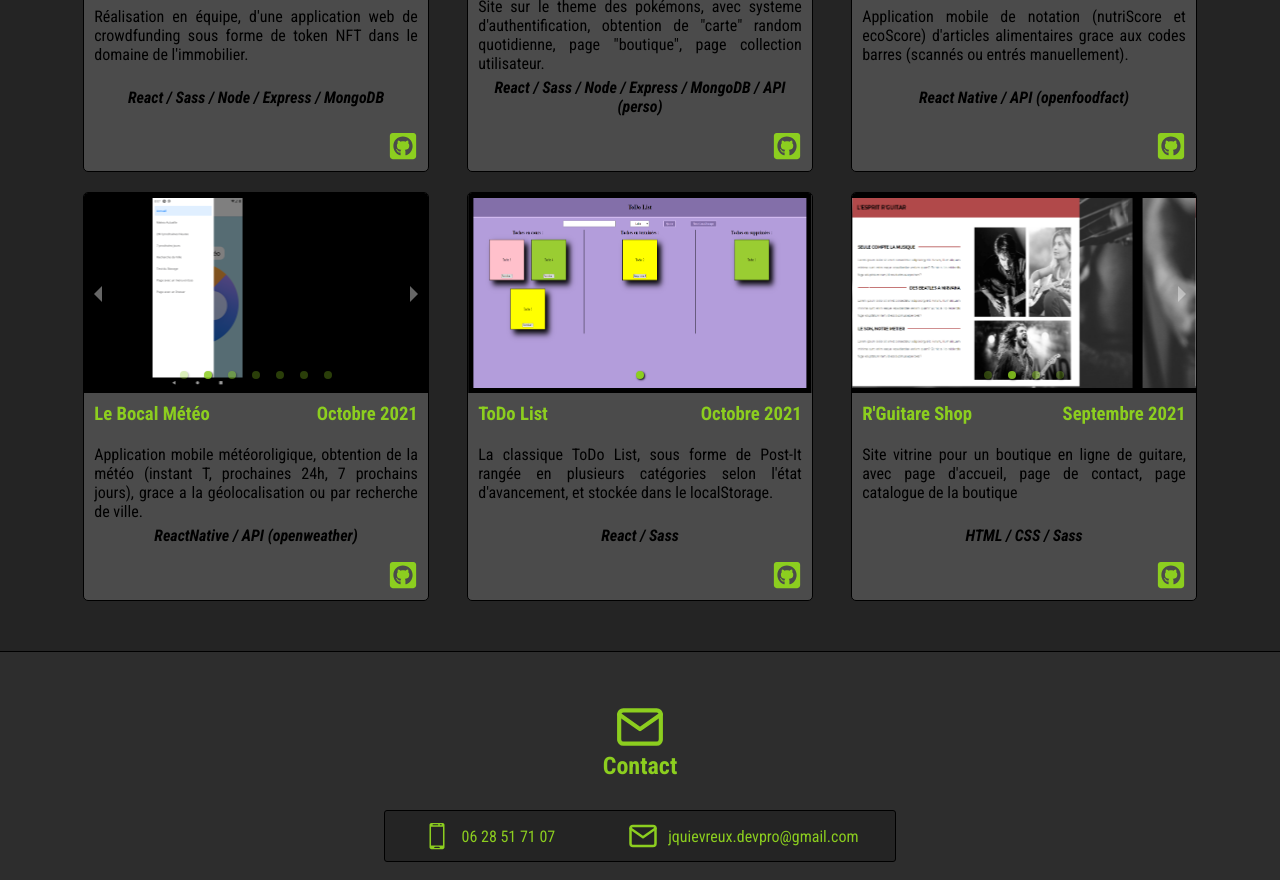
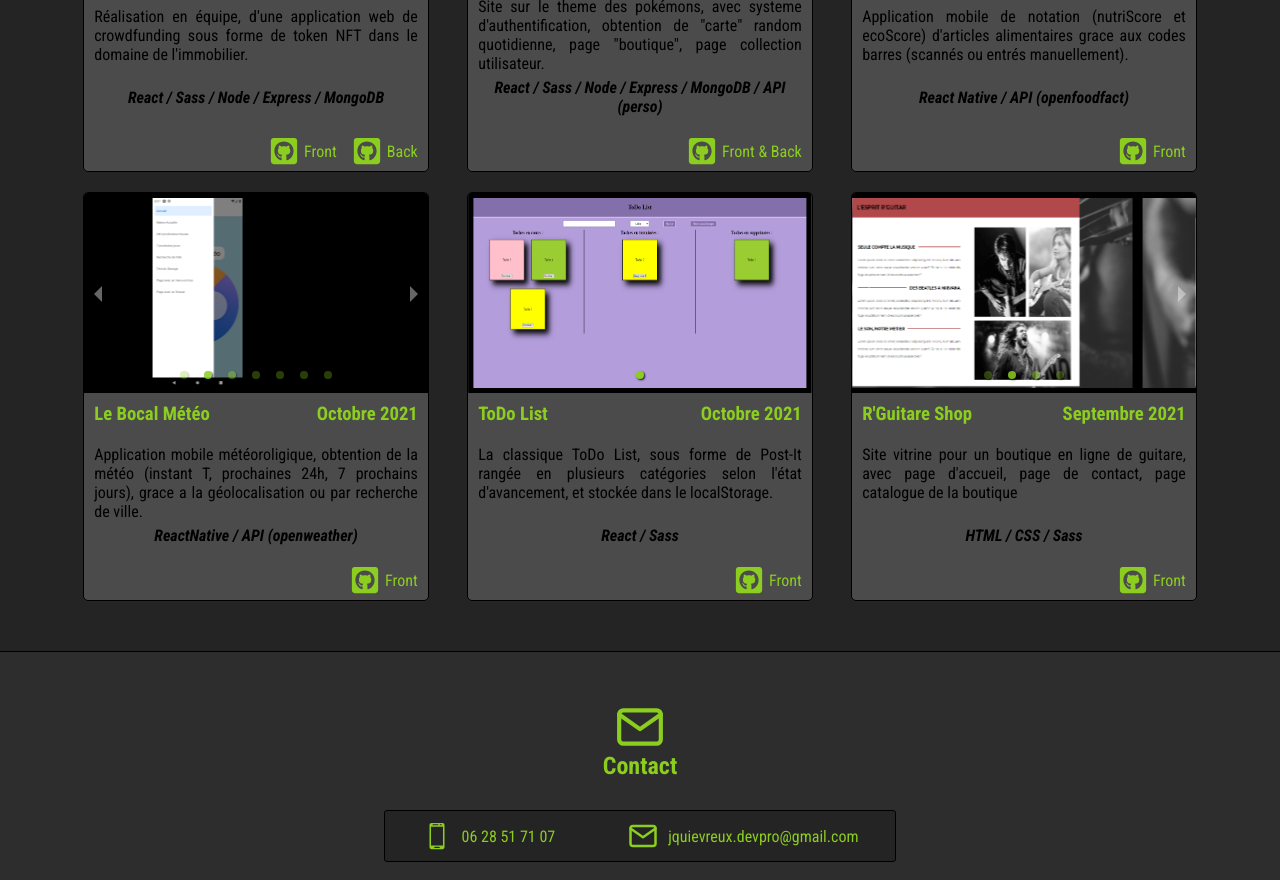
Before and after one commit to JeremyQuievreux/Portfolio-front, a React (Create React App) app: page / in a window 1280 px wide. Shown: the part 1800-2680 px from the top of the page. Built offline with nearby package versions, Linux system fonts and the light colour scheme.

Commit message:
update scss about, and projets links

```diff
--- a/src/About/About.scss
+++ b/src/About/About.scss
@@ -55,6 +55,9 @@
             justify-content: center;
             a{
                 color: $secondary;
+                &:hover{
+                    color: white;
+                }
             }
             svg{
                 width: 50px;
--- a/src/Projects/ProjectItem.js
+++ b/src/Projects/ProjectItem.js
@@ -35,8 +35,15 @@ function ProjectItem({project}) {
                     <p>{project.description}</p>
                     <p className="techno">{project.technos}</p>
                 </div>
-                <div className="project-link">
-                <a href={project.link} target="_blank" rel="noreferrer"><FaGithubSquare/></a>
+                <div className="project-links-container">
+                    {project.links.map((projectLink) => {
+                        return(
+                            <div className="project-link">
+                                <a href={projectLink.link} target="_blank" rel="noreferrer"><FaGithubSquare/></a>
+                                <p>{projectLink.side}</p>
+                            </div>
+                        )
+                    })}
                 </div>
             </div>
         </div>
--- a/src/Projects/Projects.scss
+++ b/src/Projects/Projects.scss
@@ -35,9 +35,6 @@
                 flex-direction: column;
                 align-items: flex-end;
                 overflow: hidden;
-                a{
-                    width: 100%;
-                }
                 .dot{
                     background-color: $secondary;
                 }
@@ -89,17 +86,33 @@
                         }
                     }
 
+                    .project-links-container{
+                        display: flex;
+                        justify-content: flex-end;
                         .project-link{
+                            display: flex;
+                            margin: 5px;
+                            &:hover{
+                                a{
+                                    color: $primary;
+                                }
+                                color: $primary;
+                            }
                             a{
                                 display: flex;
-                            justify-content: flex-end;
+                                justify-content: center;
                                 align-items: center;
-                            margin-bottom: 10px;
                                 color: $secondary;
                                 svg{
                                     height: 30px;
                                     width: 30px;
-                                margin-right: 10px;
+                                }
+                            }
+                            p{
+                                display: flex;
+                                justify-content: center;
+                                align-items: center;
+                                margin: 0 5px;
                             }
                         }
                     }
--- a/src/Projects/ProjectsData.js
+++ b/src/Projects/ProjectsData.js
@@ -37,7 +37,16 @@ export const projects = [
         date: "Novembre 2021",
         description: "Réalisation en équipe, d'une application web de crowdfunding sous forme de token NFT dans le domaine de l'immobilier.",
         technos: "React / Sass / Node / Express / MongoDB",
-        link: "https://github.com/JeremyQuievreux/UpdownStreet-Front",
+        links: [
+            {
+                side: "Front",
+                link: "https://github.com/JeremyQuievreux/UpdownStreet-Front"
+            },
+            {
+                side: "Back",
+                link: "https://github.com/JeremyQuievreux/UpdownStreet-Back"
+            }
+        ],
         slides: [updownstreet1,updownstreet2,updownstreet3,updownstreet4,updownstreet5]
     },
     {
@@ -45,7 +54,12 @@ export const projects = [
         date: "Octobre 2021",
         description: `Site sur le theme des pokémons, avec systeme d'authentification, obtention de "carte" random quotidienne, page "boutique", page collection utilisateur.`,
         technos: "React / Sass / Node / Express / MongoDB / API (perso)",
-        link: "https://github.com/JeremyQuievreux/PokeRandomV1",
+        links: [
+            {
+                side: "Front & Back",
+                link: "https://github.com/JeremyQuievreux/PokeRandomV1"
+            }
+        ],
         slides: [pokemon1,pokemon2,pokemon3,pokemon4]
     },
     {
@@ -53,7 +67,12 @@ export const projects = [
         date: "Octobre 2021",
         description: "Application mobile de notation (nutriScore et ecoScore) d'articles alimentaires grace aux codes barres (scannés ou entrés manuellement).",
         technos: "React Native / API (openfoodfact)",
-        link: "https://github.com/JeremyQuievreux/ScoreApp",
+        links: [
+            {
+                side: "Front",
+                link: "https://github.com/JeremyQuievreux/ScoreApp"
+            }
+        ],
         slides: [scoremyfood1,scoremyfood2,scoremyfood3,scoremyfood4,scoremyfood5,scoremyfood6]
     },
     {
@@ -61,7 +80,12 @@ export const projects = [
         date: "Octobre 2021",
         description: "Application mobile météoroligique, obtention de la météo (instant T, prochaines 24h, 7 prochains jours), grace a la géolocalisation ou par recherche de ville.",
         technos: "ReactNative / API (openweather)",
-        link: "https://github.com/JeremyQuievreux/AppMeteoV2",
+        links: [
+            {
+                side: "Front",
+                link: "https://github.com/JeremyQuievreux/AppMeteoV2"
+            }
+        ],
         slides: [meteo1,meteo2,meteo3,meteo4,meteo5,meteo6,meteo7]
     },
     {
@@ -69,7 +93,12 @@ export const projects = [
         date: "Octobre 2021",
         description: "La classique ToDo List, sous forme de Post-It rangée en plusieurs catégories selon l'état d'avancement, et stockée dans le localStorage.",
         technos: "React / Sass",
-        link: "https://github.com/JeremyQuievreux/TodoListV2",
+        links: [
+            {
+                side: "Front",
+                link: "https://github.com/JeremyQuievreux/TodoListV2"
+            }
+        ],
         slides: [todo1]
     },
     {
@@ -77,7 +106,12 @@ export const projects = [
         date: "Septembre 2021",
         description: "Site vitrine pour un boutique en ligne de guitare, avec page d'accueil, page de contact, page catalogue de la boutique",
         technos: "HTML / CSS / Sass",
-        link: "https://github.com/JeremyQuievreux/RGuitar-Shop",
+        links: [
+            {
+                side: "Front",
+                link: "https://github.com/JeremyQuievreux/RGuitar-Shop"
+            }
+        ],
         slides: [rguitare1,rguitare2,rguitare3,rguitare4]
     },
 ]
```
Lines whose indentation alone changed are shown as unchanged.
